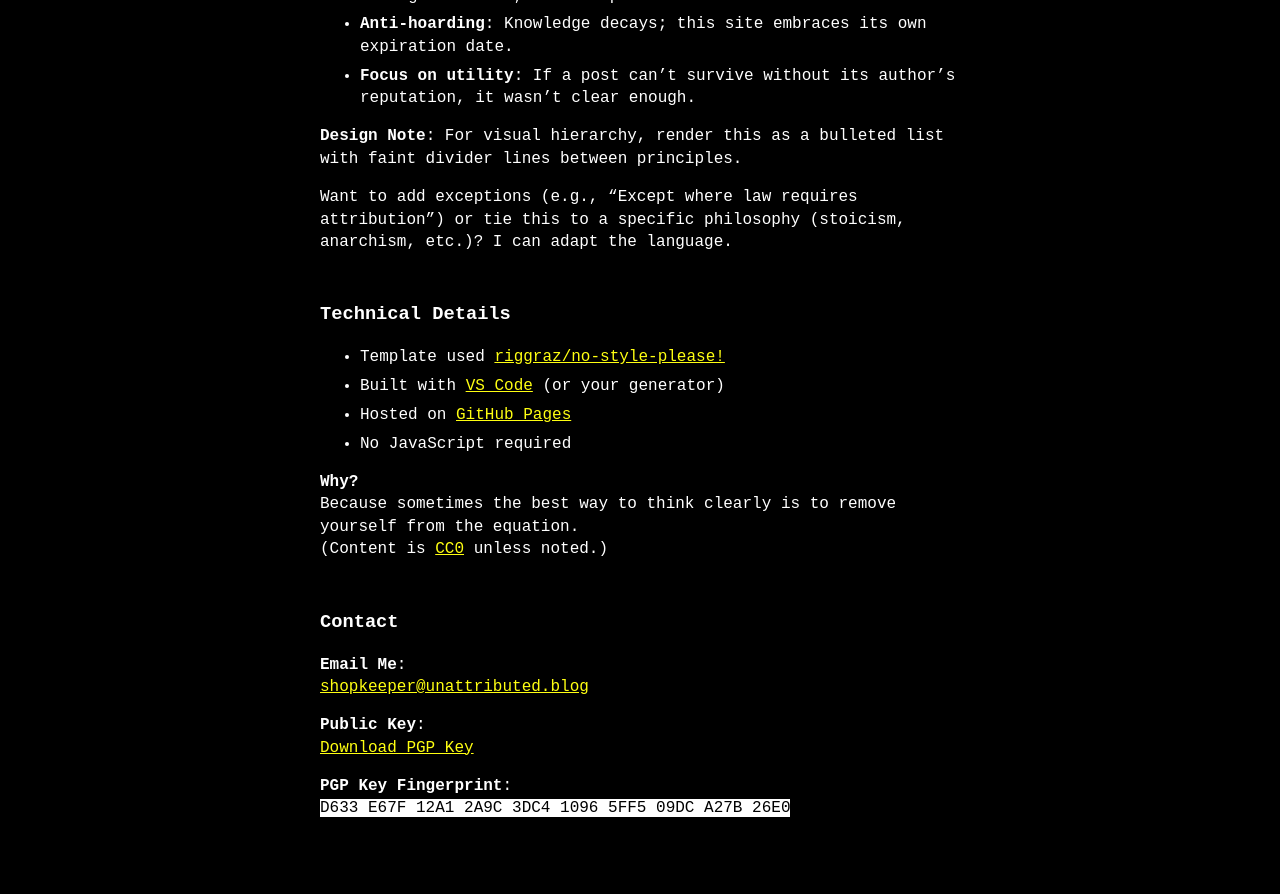
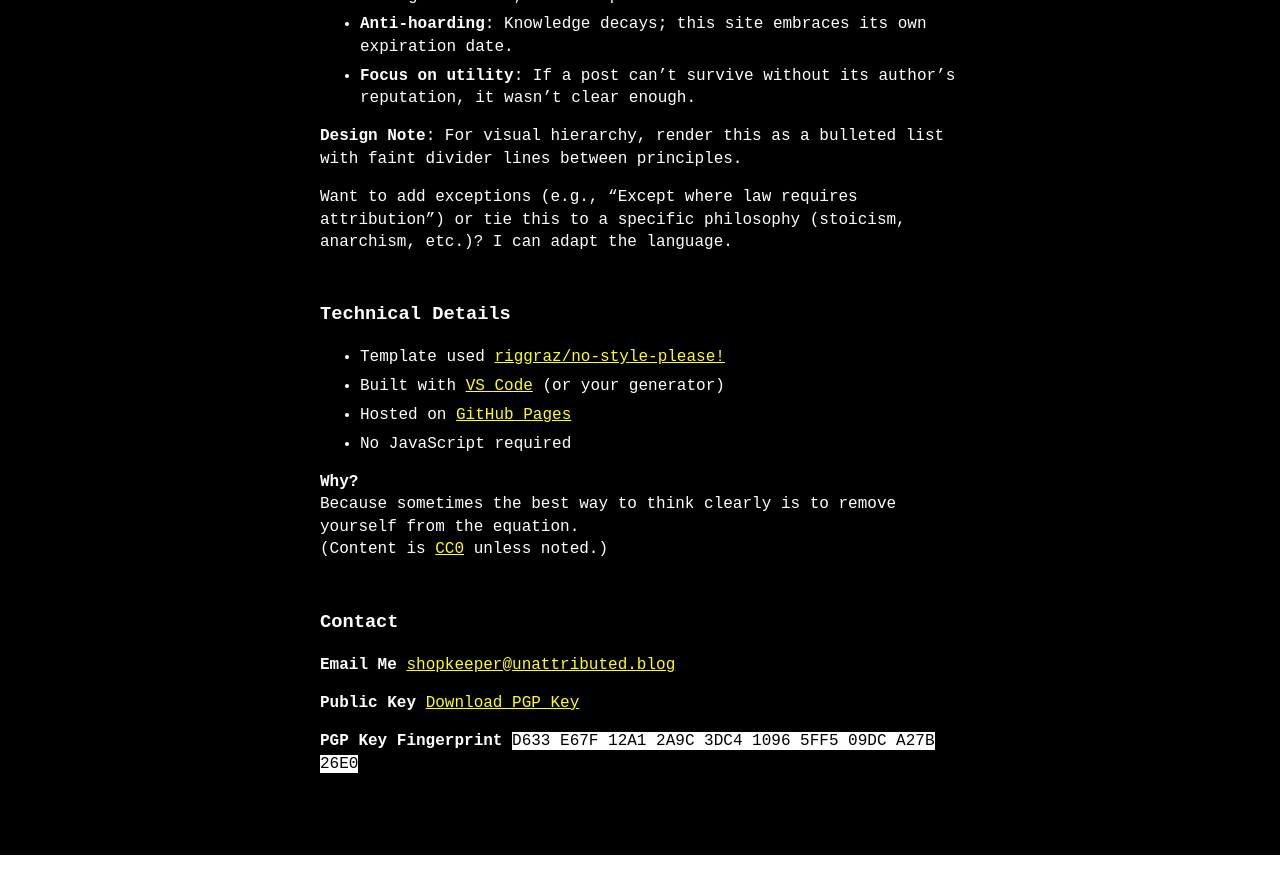
Before and after one commit to unattributed/unattributed.github.io, a Jekyll site: the page built from about.md, in a window 1280 px wide and 900 px high, scrolled down 1991 px. Shown: the top 894 px of the window. Built offline with Jekyll 4.4.1, drawn with Linux system fonts in a browser that asks for light colours; after the commit the page ends 2846 px from its top, so only the background shows below that.

Commit message:
upd contacts

```diff
--- a/about.md
+++ b/about.md
@@ -81,11 +81,11 @@ Because sometimes the best way to think clearly is to remove yourself from the e
 
 ### Contact
 
-**Email Me**:
+**Email Me**
 [shopkeeper@unattributed.blog](mailto:shopkeeper@unattributed.blog)
 
-**Public Key**:
+**Public Key**
 [Download PGP Key](https://unattributed.github.io/publickey.shopkeeper%40unattributed.blog-d633e67f12a12a9c3dc410965ff509dca27b26e0.asc)
 
-**PGP Key Fingerprint**:
+**PGP Key Fingerprint**
 `D633 E67F 12A1 2A9C 3DC4 1096 5FF5 09DC A27B 26E0`
```
